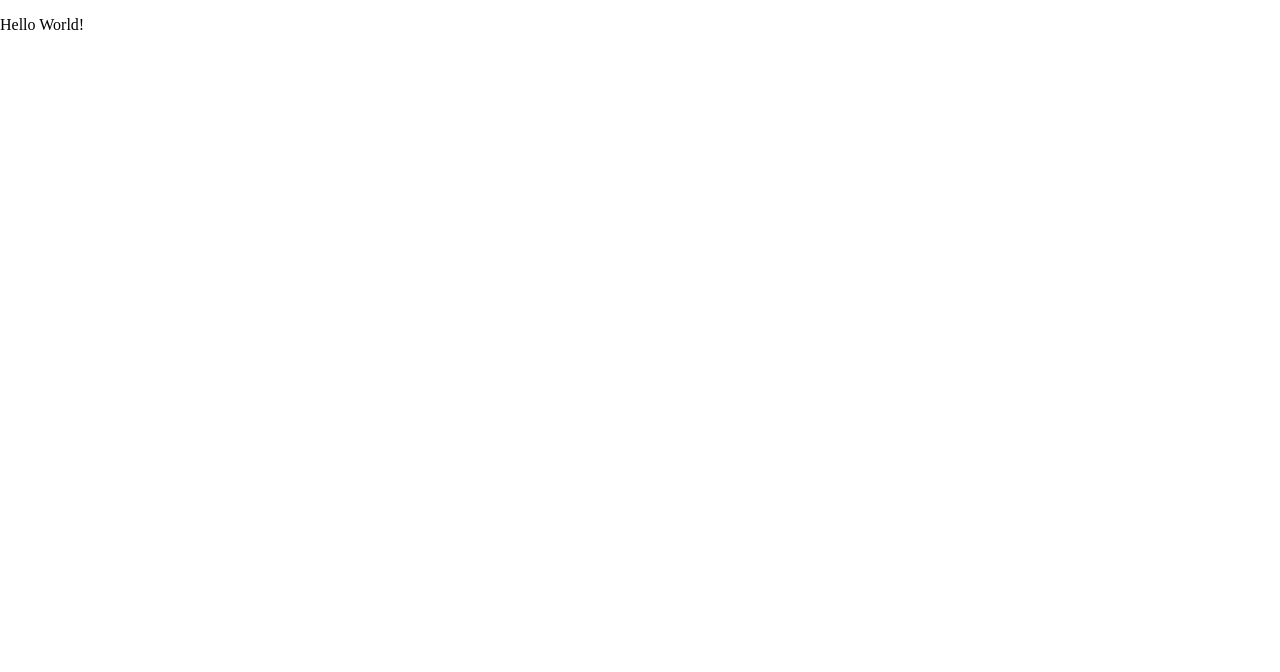
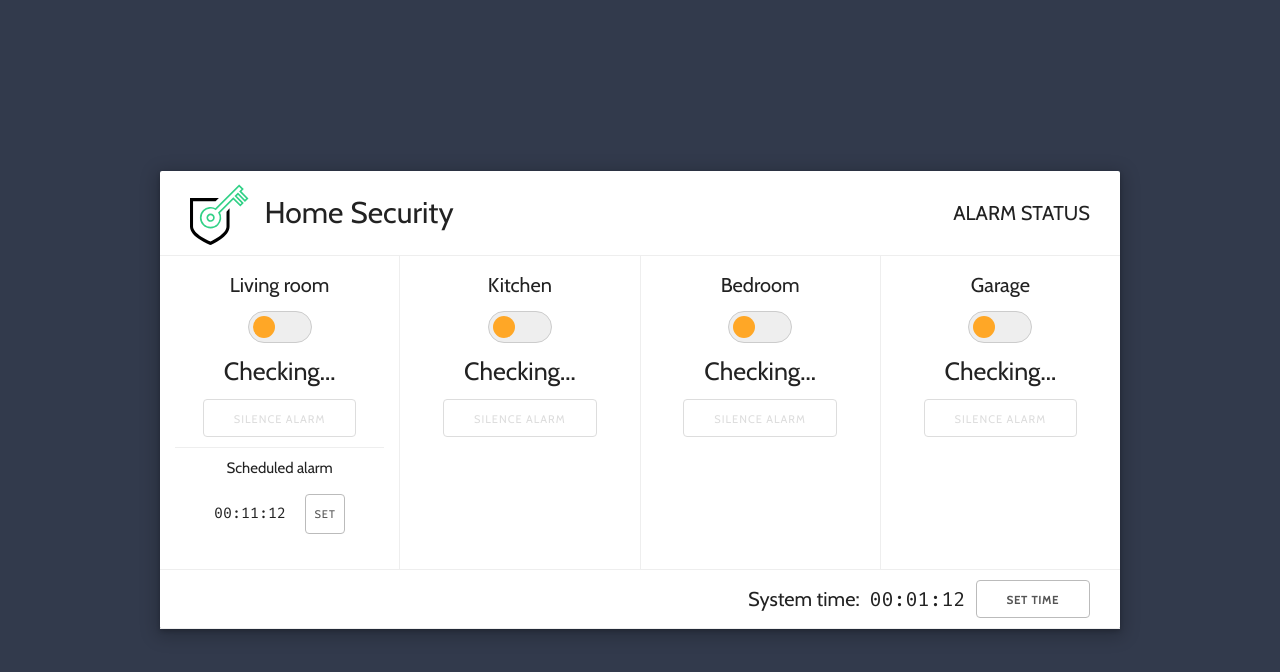
Before and after one commit to jakow/EmbeddedSystems1, a website: page index.html in a window 1280 px wide. Drawn offline with nearby package versions, Linux system fonts and the light colour scheme; no server answers.

Commit message:
Create the webpage

```diff
--- a/index.html
+++ b/index.html
@@ -4,14 +4,108 @@
 <head>
 	<title>Security</title>
 	<meta charset="utf-8">
+	<link rel="stylesheet" href="https://fonts.googleapis.com/css?family=Roboto:300,300italic,700,700italic">
 	<link rel="stylesheet" href="https://cdnjs.cloudflare.com/ajax/libs/normalize/5.0.0/normalize.min.css">
-	<style type="text/css">
-	</style>
+	<link rel="stylesheet" href="https://cdnjs.cloudflare.com/ajax/libs/skeleton/2.0.4/skeleton.min.css">
+	<link rel="stylesheet" type="text/css" href="style.css" inline>
 </head>
-<body>
-<p>Hello World!</p>
-<script type="text/javascript">
-	console.log("Test!");
+<body class="">
+
+<div class="container main-container">
+	<div class="top-bar">
+		<div class="brand left">
+			<img class="logo" src="security_color.svg">
+			<span class="logo-name">Home Security</span>
+		</div>
+		<div class="right" style="font-size: 2rem; text-transform: uppercase;">Alarm status</div>
+
+	</div>
+	<div>
+	<div class="grid-row">
+		<div class="grid-cell room">
+			<div class="room--name">Living room</div>
+			<div>
+				<div class="onoffswitch">
+	    			<input type="checkbox" name="onoffswitch" class="onoffswitch-checkbox" id="switch1" checked>
+	    			<label class="onoffswitch-label" for="switch1">
+	        			<span class="onoffswitch-inner"></span>
+	    			</label>
+				</div>
+			</div>
+			<p class="room--status">Checking...</p>
+			<div>
+				<button class="button" disabled>Silence alarm</button>
+			</div>
+			<div class="room--alarm-scheduler">
+				<p>Scheduled alarm</p>
+				<div>
+				<span class="scheduled-time">00:11:12	</span><span> <button class="button">Set</button></span>
+				</div>
+			</div>
+		</div>
+		<div class="grid-cell room">
+			<div class="room--name">Kitchen</div>
+
+			<div>
+				<div class="onoffswitch">
+	    			<input type="checkbox" name="onoffswitch" class="onoffswitch-checkbox" id="switch2" checked>
+	    			<label class="onoffswitch-label" for="switch2">
+	        			<span class="onoffswitch-inner"></span>
+	    			</label>
+				</div>
+
+			</div>
+			<p class="room--status">Checking...</p>
+			<div>
+				<button class="button" disabled>Silence alarm</button>
+			</div>
+		</div>
+		<div class="grid-cell room">
+			<div class="room--name">Bedroom</div>
+
+			<div>
+				<div class="onoffswitch">
+	    			<input type="checkbox" name="onoffswitch" class="onoffswitch-checkbox" id="switch3" checked>
+	    			<label class="onoffswitch-label" for="switch3">
+	        			<span class="onoffswitch-inner"></span>
+	    			</label>
+				</div>
+			</div>
+			<p  class="room--status">Checking...</p>
+			<div>
+				<button class="button" disabled>Silence alarm</button>
+			</div>
+		</div>
+		<div class="grid-cell room">
+		<div class="room--name">Garage</div>
+
+			<div>
+				<div class="onoffswitch">
+	    			<input type="checkbox" name="onoffswitch" class="onoffswitch-checkbox" id="switch4" checked>
+	    			<label class="onoffswitch-label" for="switch4">
+	        			<span class="onoffswitch-inner"></span>
+	    			</label>
+				</div>
+			</div>
+			<p class="room--status">Checking...</p>
+			<div>
+				<button class="button" disabled>Silence alarm</button>
+			</div>
+		</div>
+
+	</div>
+	</div>
+	<div class="grid-row">
+		<div class="grid-cell system-time-module top-bar">
+			<span>System time: </span><span id="system-time-module--time-container">00:01:12</span>
+			<a class="button set-time">Set time</a>
+		</div>
+	</div>
+	<!-- <a class="button" href="javascript: void(0)">Default .button</a> -->
+</div>
+
+<script type="text/javascript" src="https://cdnjs.cloudflare.com/ajax/libs/fetch/2.0.2/fetch.min.js"></script>
+<script type="text/javascript" src="main.js">
 
 </script>
 </body>
--- /dev/null
+++ b/main.js
@@ -0,0 +1,99 @@
+
+
+function AlarmControl(parentEl, id) {
+	// get component elements
+	this.id = id;
+	this.parent = parentEl;
+	this.enableEl = this.parent.querySelectorAll('.onoffswitch-checkbox')[0];
+	this.statusEl = this.parent.querySelectorAll('.room--status')[0];
+	this.enableEl.checked = false;
+	// this.setEnabledState(true);
+	this.enableEl.onclick = () => {
+		this.setEnabledState(this.enableEl.checked);
+	}
+	this.status = 'enabled';
+}
+
+
+AlarmControl.prototype.setEnabledState = function(enabled) {
+	if (enabled) {
+		this.status = 'enabled';
+		this.statusEl.classList.remove('disabled');
+		this.statusEl.classList.add('enabled');
+		this.statusEl.innerHTML = 'Enabled';
+		// if alarm, add alarm class
+	}
+	else {
+		this.statusEl.classList.remove('enabled');
+		this.statusEl.classList.add('disabled');
+		this.statusEl.innerHTML = 'Disabled';
+	}
+}
+
+AlarmControl.prototype.updateState = function(enabled, triggered) {
+	this.setEnabledState(enabled);
+};
+
+
+function Time(hrOrString, min, sec) {
+	var hr;
+	if (typeof hrOrString === "undefined") {
+		hr = 0;
+		min = 0;
+		sec = 0;
+	}
+	if (typeof hrOrString === "string") {
+		var tokens = hrOrString.split(':').map(x => parseInt(x));
+		console.log(tokens);
+		//
+		hr = tokens[0];
+		min = tokens[1];
+		sec = tokens[2];
+		// probably should do some error checking but...
+	}
+	this.hr = hrOrString;
+	this.min = min;
+	this.sec = sec;
+}
+
+Time.prototype.toString = function() {
+	return this.hr + ":" + this.min + ":" + this.sec;
+}
+
+function updateTime(time) {
+	systemTimeEl.innerHTML = time.toString();
+}
+
+
+
+function init() {
+	var elems = Array.prototype.slice.call(document.querySelectorAll('.room'));
+	var alarms = elems.map((elem, idx) => new AlarmControl(elem, idx));
+
+	var systemTimeEl = document.getElementById('system-time-module--time-container');
+
+
+	/* fetch system status */
+	var headers = new Headers();
+	// headers.append('Content-Type', '')
+	fetch("/status.cgi").then((response) => {
+		console.log(response);
+	})
+}
+
+init();
+/* on ready without jQuery */
+// function onReady(fn) {
+//   if (document.readyState != 'loading'){
+//     fn();
+//   } else if (document.addEventListener) {
+//     document.addEventListener('DOMContentLoaded', fn);
+//   } else {
+//     document.attachEvent('onreadystatechange', function() {
+//       if (document.readyState != 'loading')
+//         fn();
+//     });
+//   }
+// }
+
+// onReady(init)
--- /dev/null
+++ b/style.css
@@ -0,0 +1,259 @@
+/*@import url('https://fonts.googleapis.com/css?family=Raleway');*/
+@import url('https://fonts.googleapis.com/css?family=Cabin');
+@import url('https://fonts.googleapis.com/css?family=Fira+Mono');
+
+
+html, body {
+	height: 100%;
+}
+
+body {
+	background: #323a4c;
+	font-family: 'Cabin', sans-serif;
+
+	line-height: 1.4;
+	display: flex;
+	flex-direction: column;
+	justify-content: center;
+	transition: background 0.2s ease-out;
+}
+
+body.alarm {
+	transition: background 0.2s ease-out;
+	background: #EF5350;
+	animation: alarm 0.4s ease-in infinite alternate;
+}
+
+@keyframes alarm {
+    from {background-color: #EF5350;}
+    to {background-color: #EF9A9A;}
+}
+
+
+p {
+	margin-bottom: 1em;
+}
+/* layout */
+.main-container {
+	margin: 3rem auto;
+	flex: 0 1 auto;
+}
+
+/* looks */
+.main-container {
+	background: white;
+	border-radius: 2px;
+	box-shadow: 0px 2px 4px rgba(0, 0, 0, 0.20), 0px 4px 17px 4px rgba(0,0,0,0.2);
+}
+
+.top-bar {
+	padding: 1rem 30px;
+	border-bottom: 1px solid #eee;
+	display: flex;
+	flex-direction: row;
+	align-items: center;
+}
+
+.top-bar .right {
+	flex: 1;
+	text-align: right;
+}
+
+.brand > * {
+	display: inline;
+	vertical-align: middle;
+}
+.logo {
+	height: 64px;
+}
+.logo-name {
+	font-size: 3rem;
+	margin-left: 1rem;
+}
+
+
+.grid-row {
+	display: flex;
+	flex-wrap: nowrap;
+	flex-direction: row;
+}
+
+.grid-cell {
+	flex: 1 1 auto;
+}
+
+.grid--top {
+  align-items: flex-start;
+}
+.grid--bottom {
+  align-items: flex-end;
+}
+.grid--center {
+  align-items: center;
+}
+
+.grid-cell--top {
+  align-self: flex-start;
+}
+.grid-cell--bottom {
+  align-self: flex-end;
+}
+.grid-cell--center {
+  align-self: center;
+}
+
+.room {
+	text-align: center;
+	padding: 1.5rem;
+	border-bottom: 1px solid #eee;
+}
+
+.room--name {
+	margin-bottom: 12px;
+}
+.room:not(:last-child) {
+	border-right: 1px solid #eee;
+
+}
+
+.room--name {
+	text-align: center;
+	font-size: 2rem;
+}
+.room--status {
+	font-size: 2.5rem;
+
+	margin-bottom: 1rem;
+	transition: all 0.22s ease-in 0s;
+}
+
+.room--status.enabled {
+	color: #32D187;
+}
+.room--status.disabled {
+	color: #FFA726;
+}
+
+.room--status.alarm {
+	color: #EF5350;
+}
+
+
+.room--alarm-scheduler {
+	padding: 1rem ;
+	border-top: 1px solid #eee;
+}
+.room--alarm-scheduler .scheduled-time {
+	font-family: 'Fira Mono';
+	font-size 1.5rem;
+	margin-right: 1rem;
+}
+
+.room--alarm-scheduler .button {
+	/*padding: 0 1rem;*/
+	padding: 0;
+	width: 4rem;
+	height: 4rem;
+}
+
+
+.onoffswitch {
+	text-align: left;
+	display: inline-block;
+    position: relative;
+    width: 64px;
+    -webkit-user-select:none; -moz-user-select:none; -ms-user-select: none;
+}
+.onoffswitch-checkbox {
+    display: none !important;
+}
+.onoffswitch-label {
+    display: block; overflow: hidden; cursor: pointer;
+    border: 1px solid #32D187; border-radius: 20px;
+    background: #eee;
+    height: 30px;
+    white-space: nowrap;
+}
+.onoffswitch-inner {
+    display: inline-block;
+    /*width: 200%; */
+    transition: all 0.22s ease-in 0s;
+
+}
+.onoffswitch-inner:before, .onoffswitch-inner:after {
+	margin-top: 1px;
+	display: inline-block;
+	width: 70px;
+	font-size: 1.25rem;
+}
+
+
+.onoffswitch-inner {
+	display: inline-block; width: 22px; height: 22px;
+	margin: 4px;
+	/*background: #EF5350;*/
+	background: #FFA726;
+
+	border-radius: 20px;
+}
+.onoffswitch-inner:before {
+    /*content: "ENABLED";*/
+    content: '';
+	margin-left: -64px;
+    /*background-color: #EEEEEE; */
+    color: #323A4C;
+}
+.onoffswitch-inner:after {
+    /*content: "DISABLED";*/
+    content: '';
+    margin-left: 24px;
+    /*background-color: #EEEEEE; */
+    color: #999999;
+}
+.onoffswitch-switch {
+    display: block; width: 18px; height: 18px; margin: 6px;
+    /*background: #EF5350;*/
+    background: #FFA726;
+    position: absolute; top: 0; bottom: 0;
+    transform: initial;
+
+    transition: all 0.22s ease-in 0s;
+}
+.onoffswitch-checkbox + .onoffswitch-label {
+	transition: all 0.22s cubic-bezier(0.4, 0.0, 0.2, 1) 0s;
+	/*border: 2px solid #EF5350;*/
+	border: 1px solid #ccc;
+}
+.onoffswitch-checkbox:checked + .onoffswitch-label {
+	border: 1px solid #32D187;
+
+}
+.onoffswitch-checkbox:checked + .onoffswitch-label .onoffswitch-inner {
+	background: #32D187;
+	transform: translateX(32px);
+}
+
+.system-time-module {
+	justify-content: flex-end;
+	align-items: center;
+	font-size: 2rem;
+}
+
+.system-time-module .button {
+	margin-bottom: 0;
+}
+#system-time-module--time-container {
+	font-family: 'Fira Mono';
+	margin: 0 1rem;
+}
+
+button.button {
+	font-family: 'Cabin', sans-serif;
+ 	font-weight: 300;
+}
+
+button.button[disabled], button.button:disabled {
+	pointer-events: none;
+	color: #ddd;
+	border-color: #ddd;
+}
```
Also changed, not shown: package.json (added, +23 -0 lines), security_color.svg (added), 2 other files.
